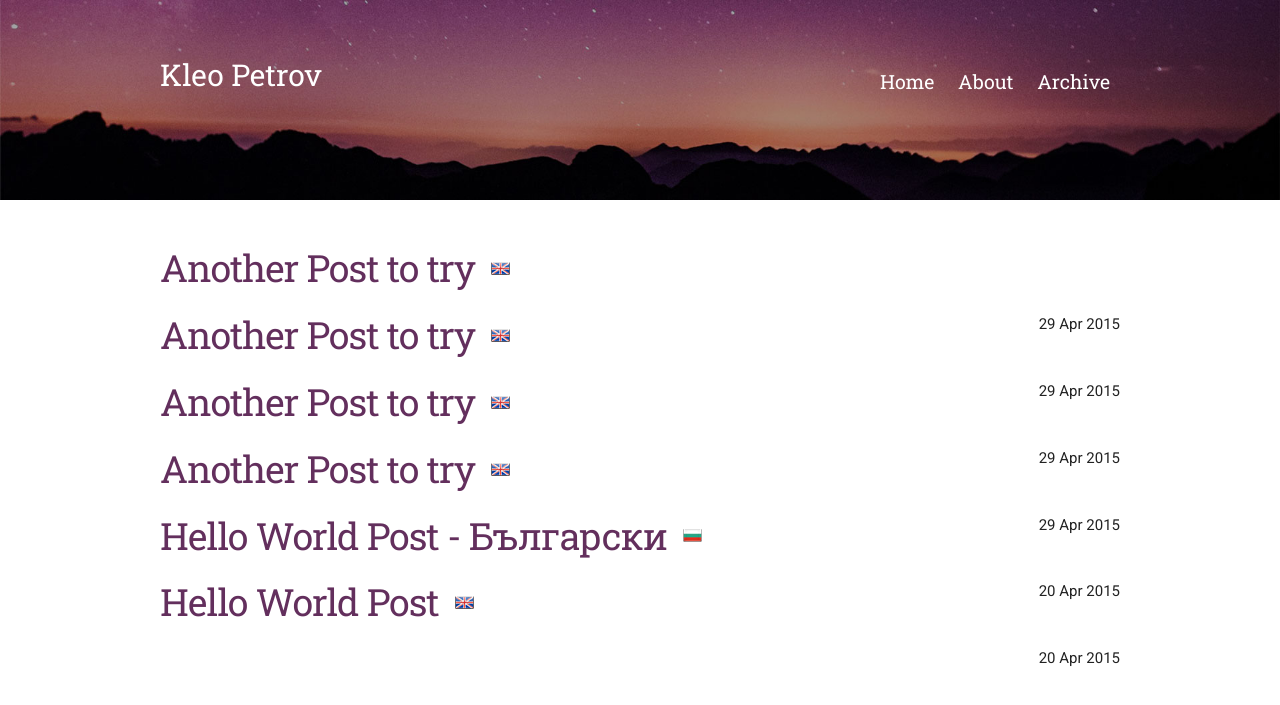
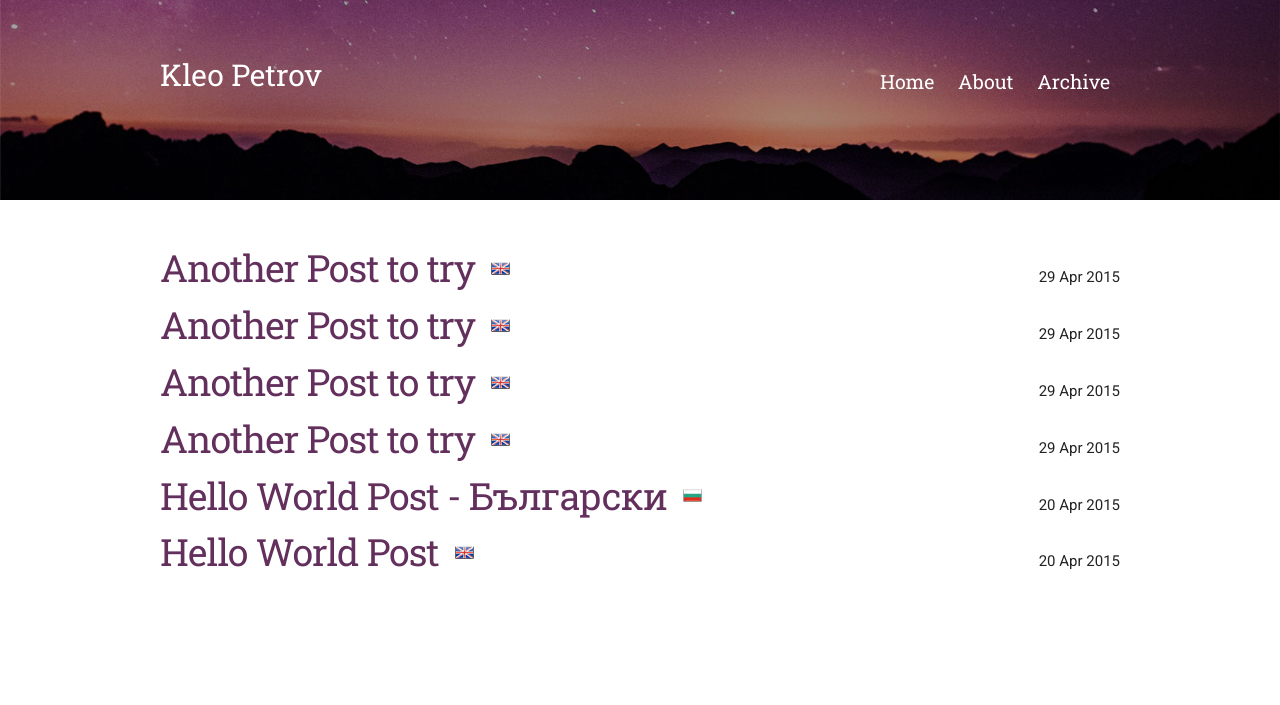
Before and after one commit to KleoPetroff/kleopetroff.github.io, a Jekyll site: the page built from index.html, in a window 1280 px wide. Shown: the top 705 px of the page. Built offline with Jekyll 4.4.1, drawn with Linux system fonts in a browser that asks for light colours.

Commit message:
Move back clearfix class to li

```diff
--- a/index.html
+++ b/index.html
@@ -5,7 +5,7 @@ layout: default
     <div class="row">
         <ul class="posts twelve column">
             {% for post in site.posts %}
-                <li><h2 class="clearfix"><a class="{% if post.language == 'en' %}en{% else post.language == 'bg' %}bg{% endif %}" href="{{post.url}}">{{post.title}}</a></h2>
+                <li class="clearfix"><h2><a class="{% if post.language == 'en' %}en{% else post.language == 'bg' %}bg{% endif %}" href="{{post.url}}">{{post.title}}</a></h2>
                     <span class="date">{{post.date | date_to_string }}</span>
                 </li>
             {% endfor %}
```
